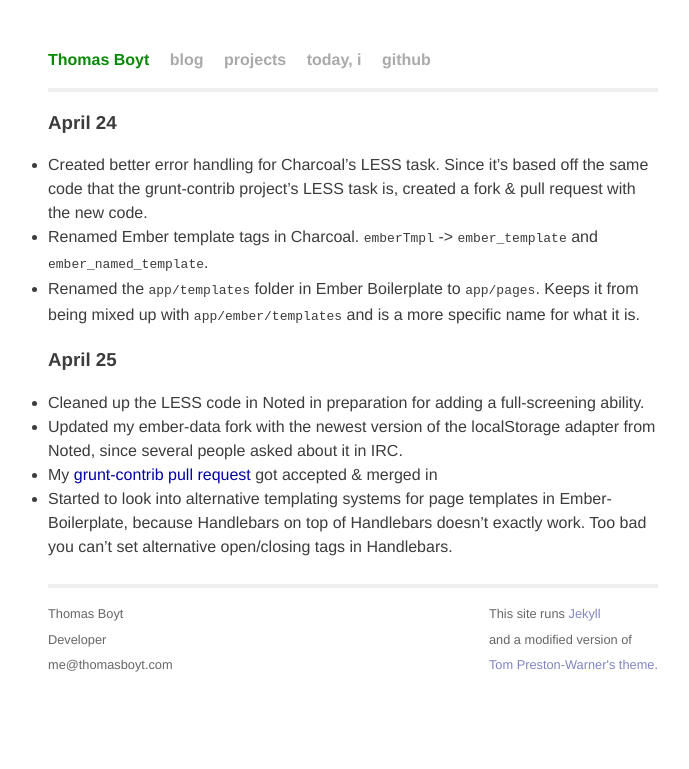
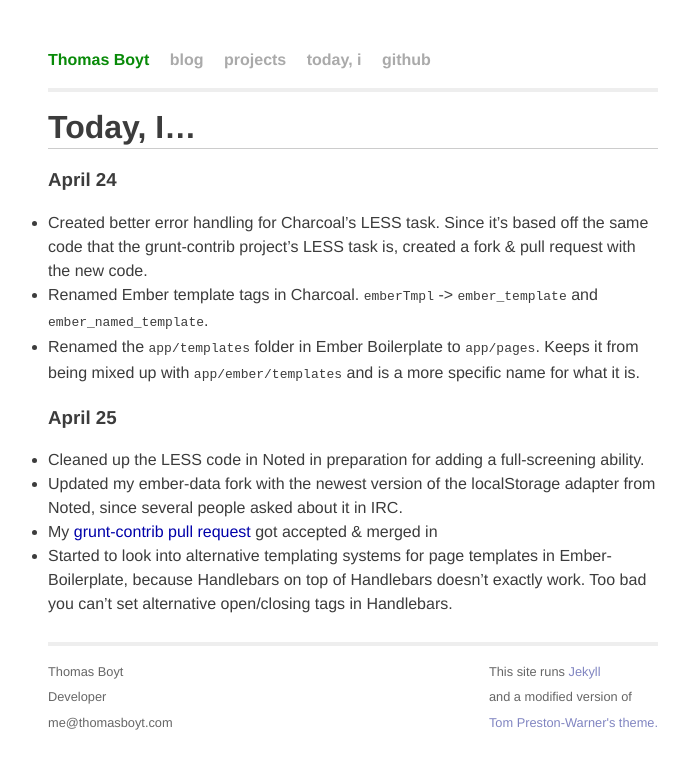
Before and after one commit to thomasboyt/thomasboyt.github.com, a Jekyll site: the page built from todayi.md, in a window 1280 px wide. Shown: the top 769 px of the page, without its empty margins (287-976 px from the left). Built offline with Jekyll 4.4.1, drawn with Linux system fonts in a browser that asks for light colours; nearby versions of some CDN libraries; library files that are not in the unit come from our copies.

Commit message:
added header

```diff
--- a/todayi.md
+++ b/todayi.md
@@ -3,6 +3,8 @@ layout: default
 title: "Thomas Boyt | Today, I"
 permalink: todayi.html
 ---
+
+# Today, I...
 
 ### April 24
 
```
